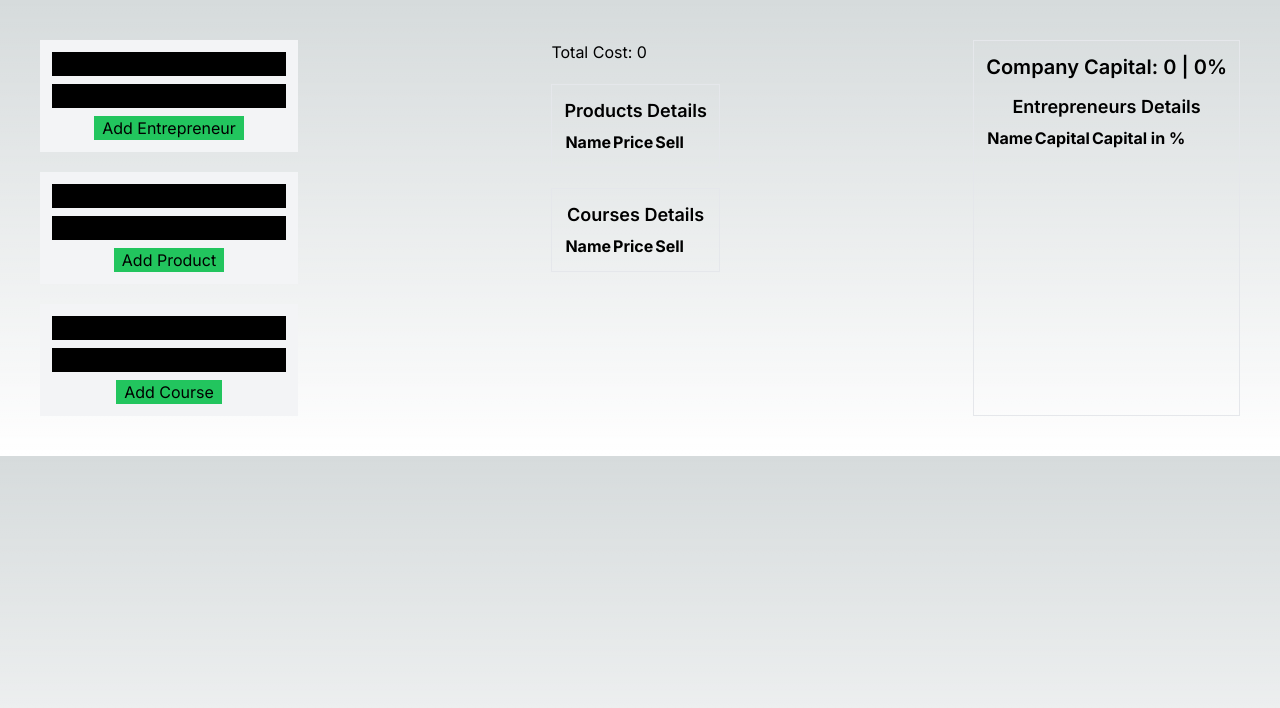
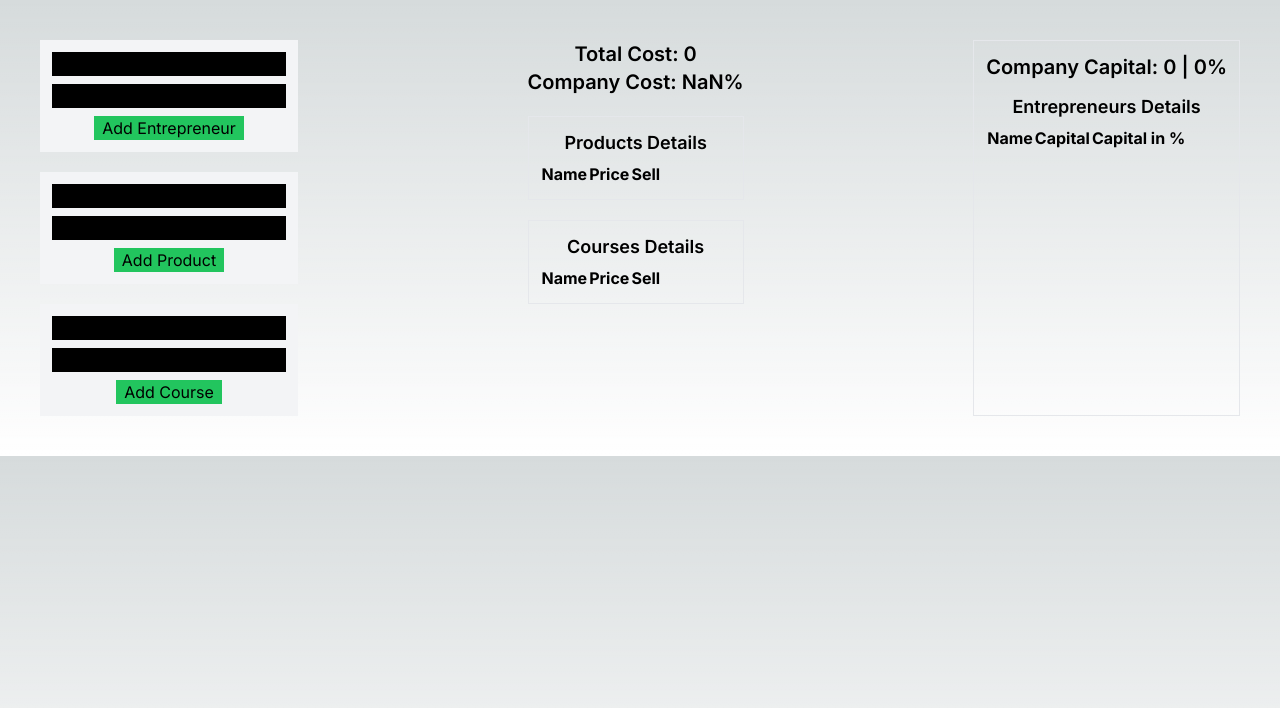
Before and after one commit to rakibul-wdp/entrepreneur, a Next.js app: page / in a window 1280 px wide. Shown: the top 708 px of the page. Built offline with nearby package versions, Linux system fonts and the light colour scheme.

Commit message:
calculate total cost and company cost in %

```diff
--- a/app/page.tsx
+++ b/app/page.tsx
@@ -79,8 +79,17 @@ export default function Home() {
     e.target.coursePrice.value = "";
   };
 
-  const allProductPrice = calculatePrice(products);
-  const allCoursePrice = calculatePrice(courses);
+  const allProductPrice = calculatePrice(products, (product: any) => {
+    return Number(product.productPrice);
+  });
+
+  const allCoursePrice = calculatePrice(courses, (course: any) => {
+    return Number(course.coursePrice);
+  });
+
+  const companyCapital = calculatePrice(entrepreneurs, (entrepreneur: any) => {
+    return Number(entrepreneur.entrepreneurCapital);
+  });
 
   return (
     <main className="flex justify-between p-10">
@@ -106,7 +115,18 @@ export default function Home() {
       </div>
 
       <div className="flex flex-col gap-5">
-        <h2>Total Cost: {allProductPrice + allCoursePrice}</h2>
+        <div className="text-center">
+          <h2 className="text-xl font-semibold">
+            Total Cost: {allProductPrice + allCoursePrice}
+          </h2>
+          <h2 className="text-xl font-semibold">
+            Company Cost:{" "}
+            {Math.floor(
+              ((allProductPrice + allCoursePrice) / companyCapital) * 100
+            )}
+            %
+          </h2>
+        </div>
         <Products products={products} />
         <Courses courses={courses} />
       </div>
--- a/components/EntrepreneursCapital.tsx
+++ b/components/EntrepreneursCapital.tsx
@@ -5,7 +5,11 @@ export const EntrepreneursCapital = ({ entrepreneurs }: any) => {
   //   return total + Number(entrepreneur.entrepreneurCapital);
   // }, 0);
 
-  const totalCapital: any = calculatePrice(entrepreneurs);
+  // const totalCapital: any = calculatePrice(entrepreneurs);
+
+  const totalCapital = calculatePrice(entrepreneurs, (entrepreneur: any) => {
+    return Number(entrepreneur.entrepreneurCapital);
+  });
 
   return (
     <div className="border p-3">
--- a/utils/calculateprice.ts
+++ b/utils/calculateprice.ts
@@ -1,5 +1,8 @@
-export const calculatePrice = (calculable: any) => {
-  return calculable.reduce((total: any, entrepreneur: any) => {
-    return total + Number(entrepreneur.entrepreneurCapital);
+export const calculatePrice = (
+  calculable: any,
+  getProperty: (item: any) => number
+) => {
+  return calculable.reduce((total: number, item: any) => {
+    return total + getProperty(item);
   }, 0);
 };
```
